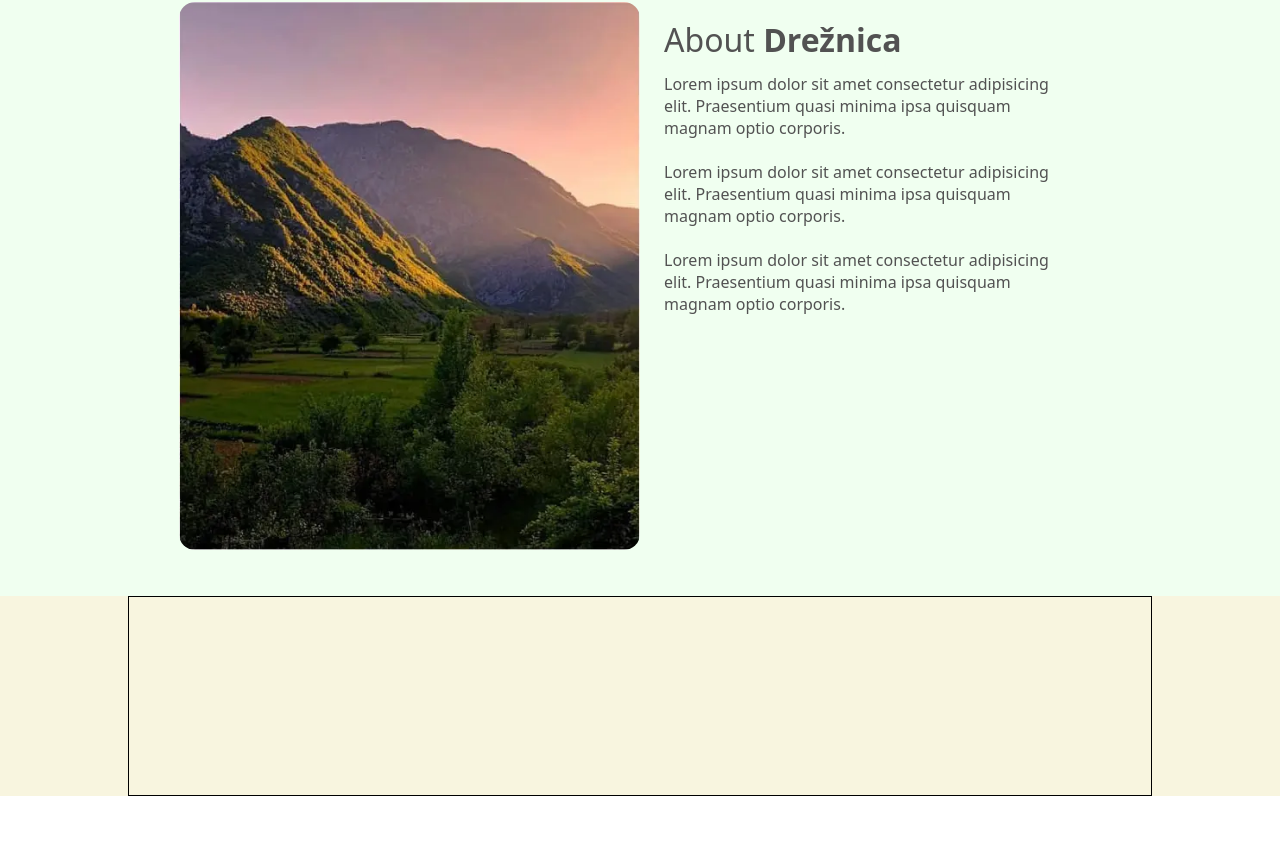
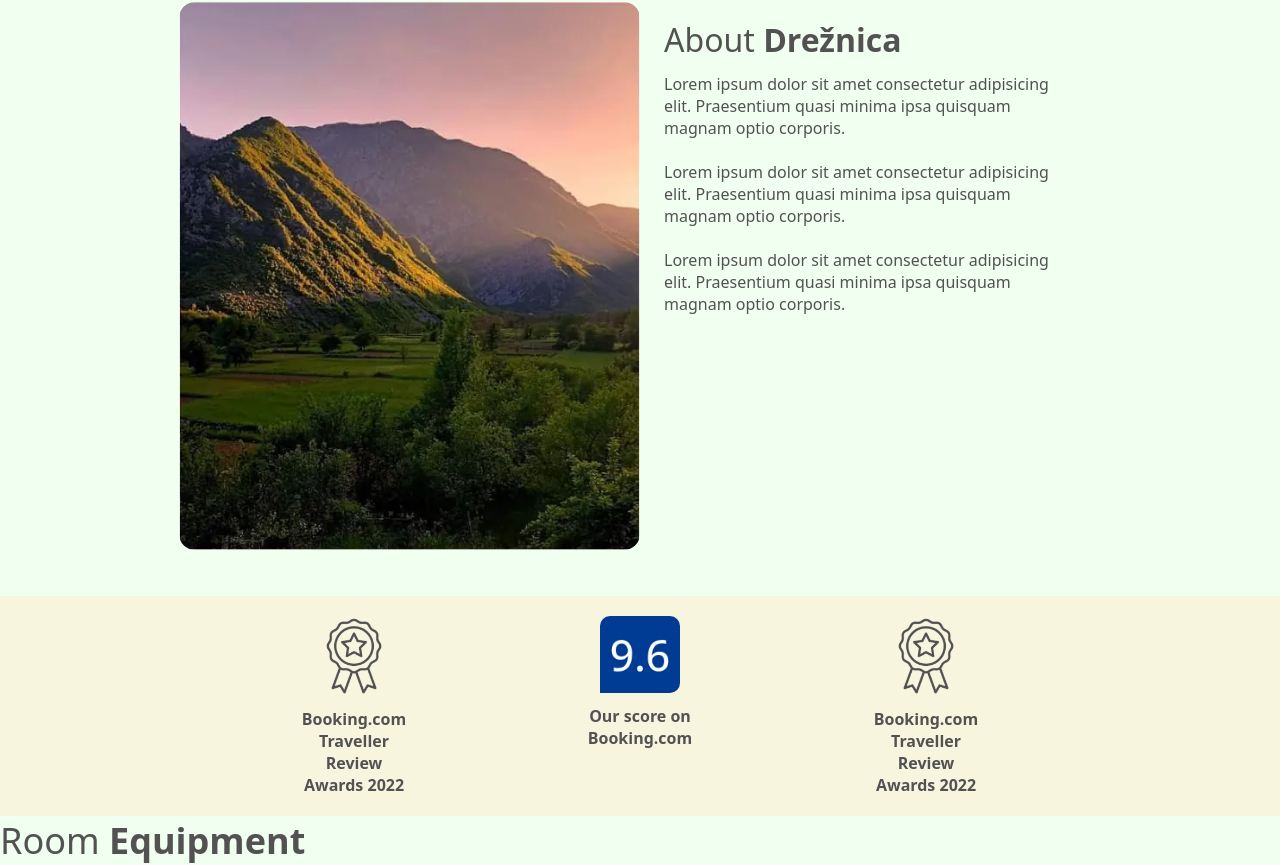
Before and after one commit to ErminMusic/Visit-Dre-nica, a React (Vite) app: page / in a window 1280 px wide. Shown: the part 924-1789 px from the top of the page. Before the commit the page ends 1720 px from the top, so only its background shows below. Built offline with nearby package versions, Linux system fonts and the light colour scheme.

Commit message:
Strip Done

```diff
--- a/src/App.jsx
+++ b/src/App.jsx
@@ -4,6 +4,7 @@ import Header from './components/Header'
 import Hero from './components/Hero'
 import AboutDreznica from './components/AboutDreznica'
 import Strip from './components/Strip'
+import RoomEquipment from './components/RoomEquipment'
 
 function App() {
 
@@ -14,6 +15,7 @@ function App() {
       <Hero />
       <AboutDreznica />
       <Strip />
+      <RoomEquipment />
 
     </Container>
   )
--- /dev/null
+++ b/src/components/RoomEquipment.jsx
@@ -0,0 +1,31 @@
+import styled from "styled-components"
+
+
+function RoomEquipment() {
+  return (
+    <Wrap>
+        <Container>
+            <p>Room <span>Equipment</span></p>
+        </Container>
+    </Wrap>
+  )
+}
+
+export default RoomEquipment
+
+const Wrap =  styled.div`
+    background-color: #F0FFF0;
+    width: 100%;
+    color: #525252;
+`
+
+const Container = styled.div`
+
+    p {
+        font-size: 36px;
+
+        span {
+            font-weight: bold;
+        }
+    }
+`
--- a/src/components/Strip.jsx
+++ b/src/components/Strip.jsx
@@ -1,11 +1,43 @@
 import styled from "styled-components"
-import CloseIcon from '@mui/icons-material/Close';
+import AwardIcon from "../../public/Images/Award.webp"
+import ScoreIcon from "../../public/Images/Score.webp"
 
 function Strip() {
+
+  const content = [
+    {
+      icon: AwardIcon,
+      alter: "Award Icon",
+      text: "Booking.com Traveller Review Awards 2022"
+    },
+    {
+      icon: ScoreIcon,
+      alter: "Score Icon",
+      text: "Our score on Booking.com"
+    },
+    {
+      icon: AwardIcon,
+      alter: "Award Icon",
+      text: "Booking.com Traveller Review Awards 2022"
+    },
+  ]
+
   return (
     <Wrap>
 
       <Container>
+
+        <Wrapper>
+        {content.map((item, index) => (
+          <Holder key={index}>
+
+            <IconHolder alt={item.alter} src={item.icon} />
+
+            <TextHolder>{item.text}</TextHolder>
+
+          </Holder>
+        ))}
+        </Wrapper>
 
       </Container>
 
@@ -17,13 +49,43 @@ export default Strip
 
 const Wrap = styled.div`
   width: 100%;
-  height: 200px;
+  height: 220px;
   background-color: #F8F5DF;
   display: flex;
   justify-content: center;
+  padding: 16px 0;
 `
 
 const Container = styled.div`
   width: 80%;
-  border: 1px solid black;
+  display: flex;
+  justify-content: center;
+  align-items: center;
 `
+
+const Holder = styled.div`
+  display: flex;
+  flex-direction: column;
+  justify-content: center;
+  align-items: center;
+`
+
+const Wrapper = styled.div`
+  display: flex;
+  justify-content: space-evenly;
+  align-items: start;
+  width: 100%;
+`
+
+const IconHolder = styled.img`
+  width: 80px;
+  border-radius: 10px 10px 10px 0;
+  margin: 0 0 12px 0;
+`
+
+const TextHolder = styled.div`
+  width: 120px;
+  color: #525252;
+  font-weight: bold;
+  text-align: center;
+`
```
Also changed, not shown: public/Images/Award.webp, public/Images/Score.webp (added).
